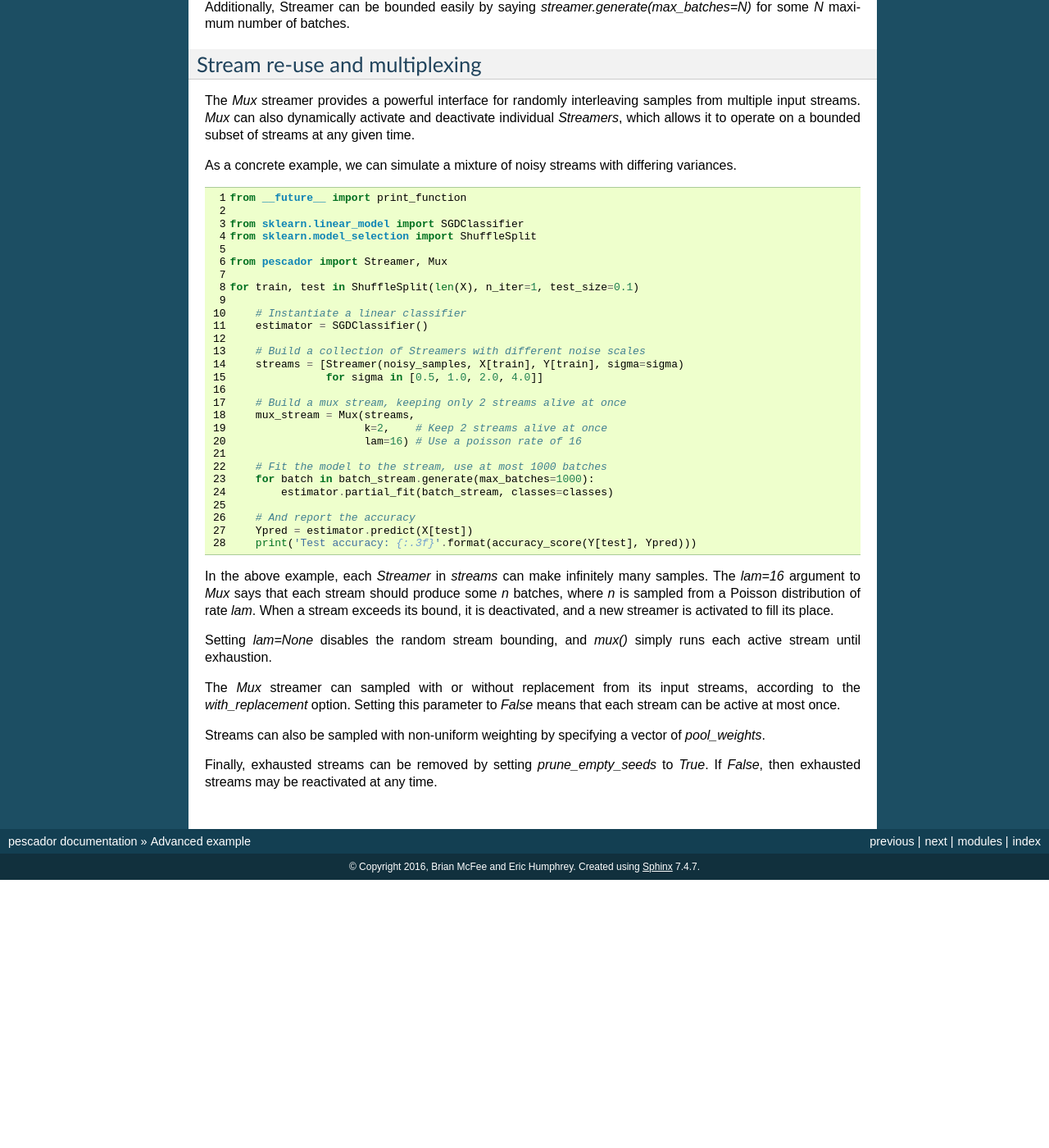
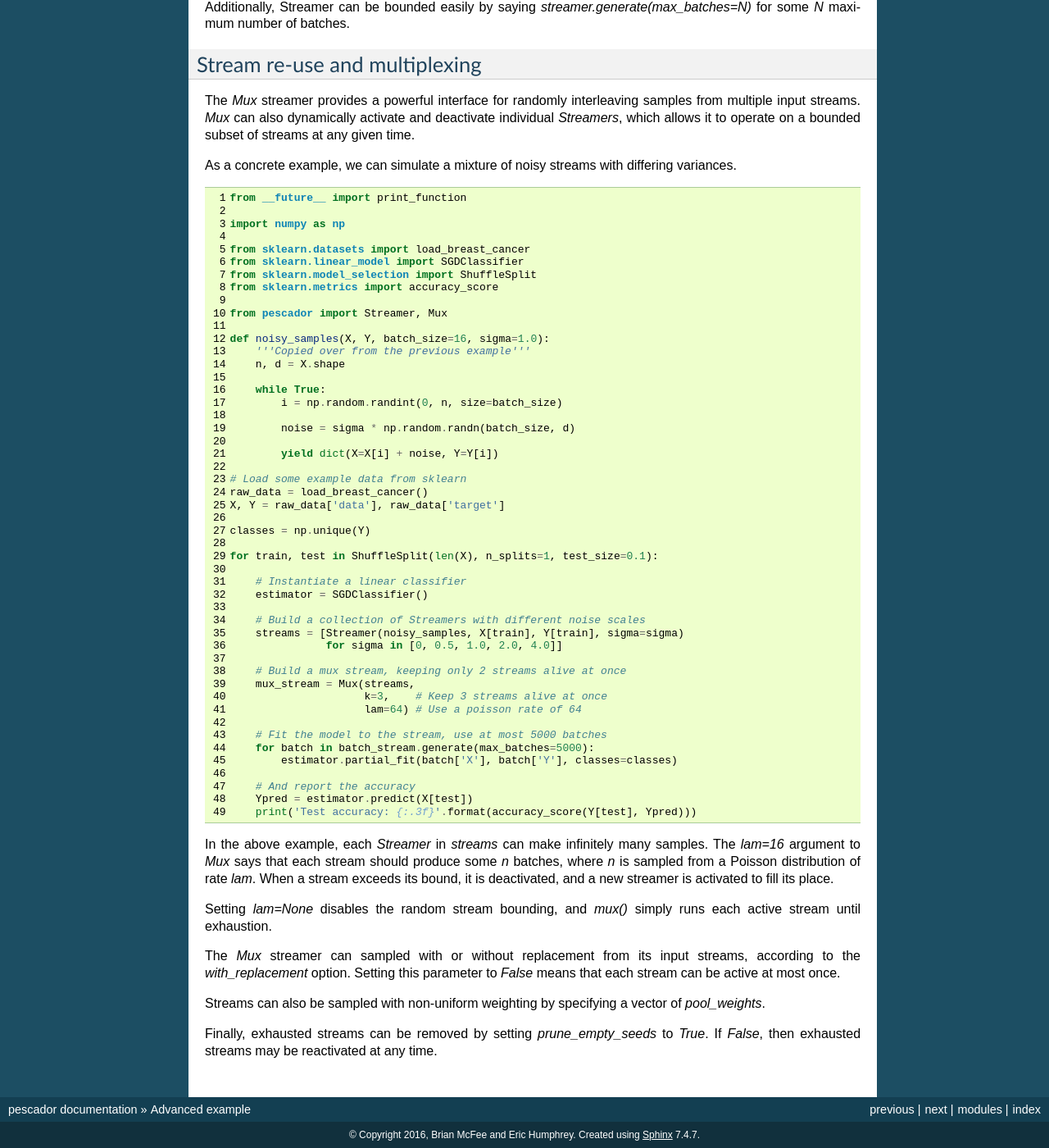
Before and after one commit to pescadores/pescador, a Sphinx documentation site: the page built from docs/example2.rst, in a window 1280 px wide and 1400 px high, scrolled down 602 px. Shown: the whole window at 82% size. Built offline with Sphinx 7.4.7, drawn with Linux system fonts in a browser that asks for light colours; before the commit the page ends 1675 px from its top, so only the background shows below that.

Commit message:
updated example docs to include fully worked sample

```diff
--- a/docs/example1.rst
+++ b/docs/example1.rst
@@ -57,7 +57,7 @@ and adds gaussian noise to the features.
         n, d = X.shape
 
         while True:
-            i = np.random.randint(0, n, size=m)
+            i = np.random.randint(0, n, size=batch_size)
 
             noise = sigma * np.random.randn(batch_size, d)
 
--- a/docs/example2.rst
+++ b/docs/example2.rst
@@ -48,28 +48,49 @@ As a concrete example, we can simulate a mixture of noisy streams with differing
 
     from __future__ import print_function
 
+    import numpy as np
+
+    from sklearn.datasets import load_breast_cancer
     from sklearn.linear_model import SGDClassifier
     from sklearn.model_selection import ShuffleSplit
+    from sklearn.metrics import accuracy_score
 
     from pescador import Streamer, Mux
 
-    for train, test in ShuffleSplit(len(X), n_iter=1, test_size=0.1)
+    def noisy_samples(X, Y, batch_size=16, sigma=1.0):
+        '''Copied over from the previous example'''
+        n, d = X.shape
+
+        while True:
+            i = np.random.randint(0, n, size=batch_size)
+
+            noise = sigma * np.random.randn(batch_size, d)
+
+            yield dict(X=X[i] + noise, Y=Y[i])
+
+    # Load some example data from sklearn
+    raw_data = load_breast_cancer()
+    X, Y = raw_data['data'], raw_data['target']
+
+    classes = np.unique(Y)
+
+    for train, test in ShuffleSplit(len(X), n_splits=1, test_size=0.1):
 
         # Instantiate a linear classifier
         estimator = SGDClassifier()
 
         # Build a collection of Streamers with different noise scales
         streams = [Streamer(noisy_samples, X[train], Y[train], sigma=sigma)
-                   for sigma in [0.5, 1.0, 2.0, 4.0]]
+                   for sigma in [0, 0.5, 1.0, 2.0, 4.0]]
 
         # Build a mux stream, keeping only 2 streams alive at once
         mux_stream = Mux(streams,
-                         k=2,    # Keep 2 streams alive at once
-                         lam=16) # Use a poisson rate of 16
+                         k=3,    # Keep 3 streams alive at once
+                         lam=64) # Use a poisson rate of 64
 
-        # Fit the model to the stream, use at most 1000 batches
-        for batch in batch_stream.generate(max_batches=1000):
-            estimator.partial_fit(batch_stream, classes=classes)
+        # Fit the model to the stream, use at most 5000 batches
+        for batch in batch_stream.generate(max_batches=5000):
+            estimator.partial_fit(batch['X'], batch['Y'], classes=classes)
 
         # And report the accuracy
         Ypred = estimator.predict(X[test])
```
